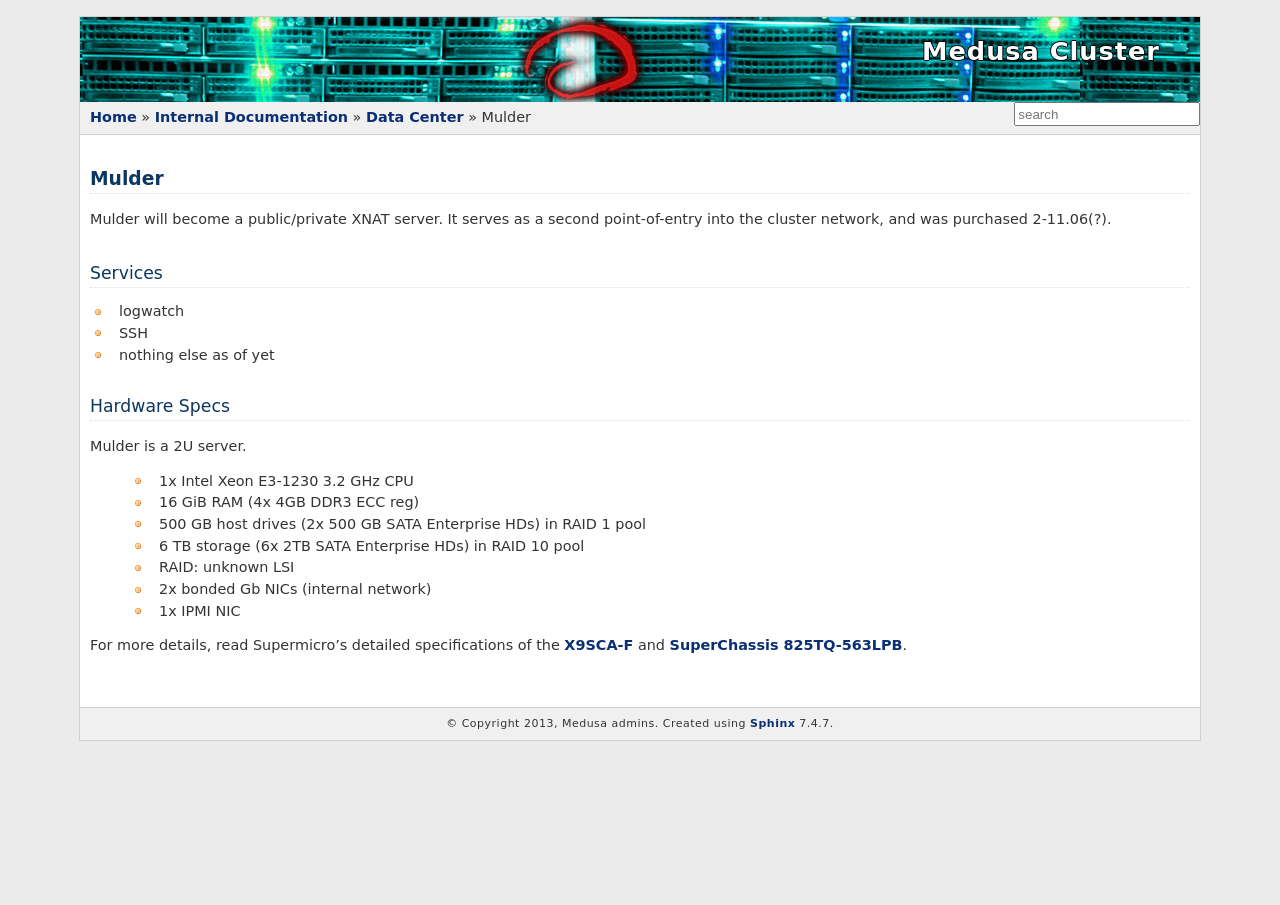
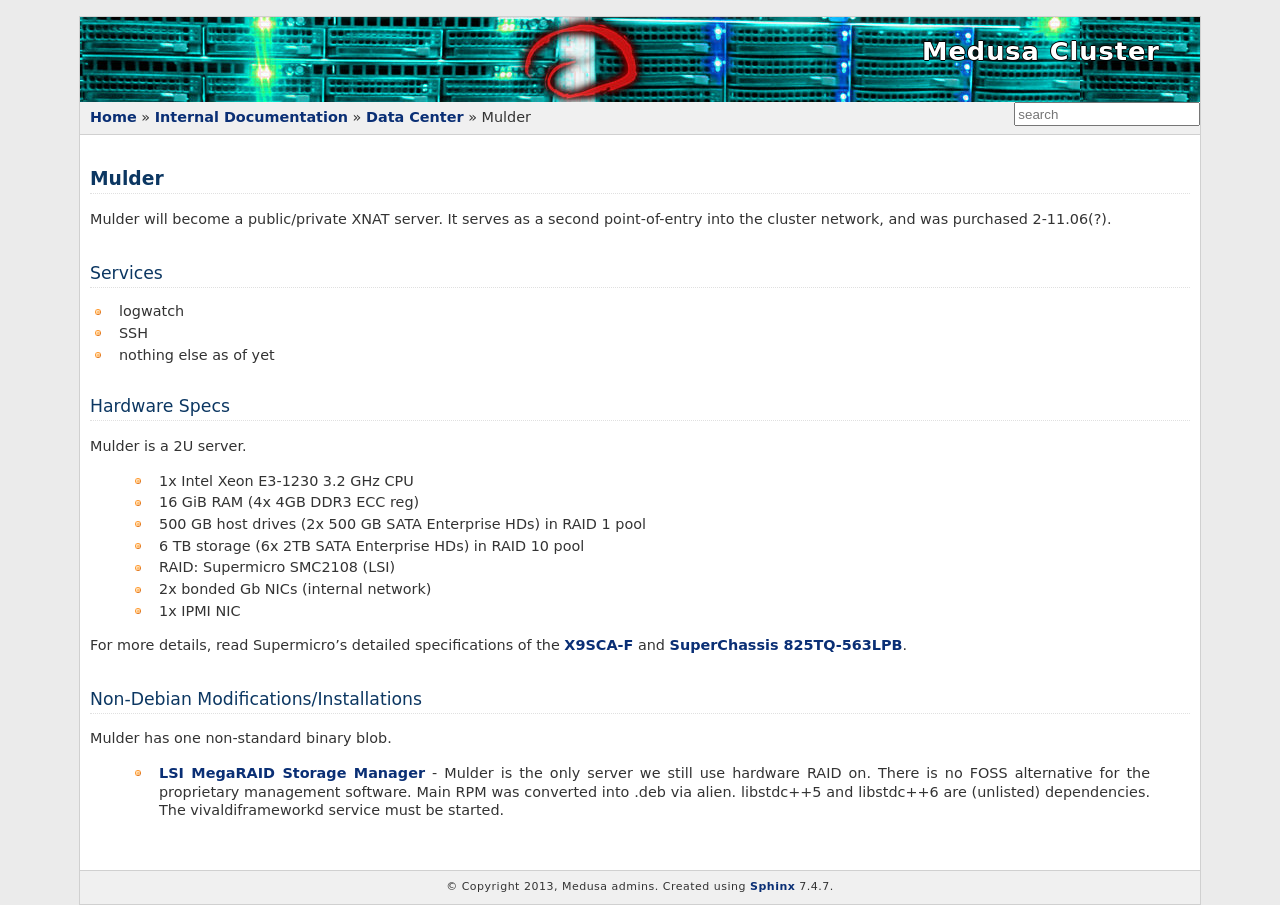
Before and after one commit to psychoinformatics-de/ipsy-docs, a Sphinx documentation site: the page built from source/internal/data_center/mulder.rst, in a window 1280 px wide. Built offline with Sphinx 7.4.7, drawn with Linux system fonts in a browser that asks for light colours; formulas are drawn with MathJax 3.

Commit message:
Add info about Mulder's HW Raid and proprietary sw

```diff
--- a/source/internal/data_center/mulder.rst
+++ b/source/internal/data_center/mulder.rst
@@ -23,7 +23,7 @@ Mulder is a 2U server.
  * 16 GiB RAM (4x 4GB DDR3 ECC reg)
  * 500 GB host drives (2x 500 GB SATA Enterprise HDs) in RAID 1 pool
  * 6 TB storage (6x 2TB SATA Enterprise HDs) in RAID 10 pool
- * RAID: unknown LSI
+ * RAID: Supermicro SMC2108 (LSI)
  * 2x bonded Gb NICs (internal network)
  * 1x IPMI NIC
 
@@ -32,3 +32,14 @@ and `SuperChassis 825TQ-563LPB`_.
 
 .. _X9SCA-F: http://www.supermicro.com/products/motherboard/xeon/c202_c204/x9sca-f.cfm
 .. _SuperChassis 825TQ-563LPB: http://www.supermicro.com/products/chassis/2U/825/SC825TQ-563LP.cfm
+
+Non-Debian Modifications/Installations
+======================================
+Mulder has one non-standard binary blob.
+
+ * `LSI MegaRAID Storage Manager`_ - Mulder is the only server we still use
+   hardware RAID on. There is no FOSS alternative for the proprietary management
+   software. Main RPM was converted into .deb via alien. libstdc++5 and libstdc++6
+   are (unlisted) dependencies. The vivaldiframeworkd service must be started.
+
+.. _LSI MegaRAID Storage Manager: ftp://ftp.supermicro.com/driver/SAS/LSI/MegaRAID_Storage_Manager/
```
